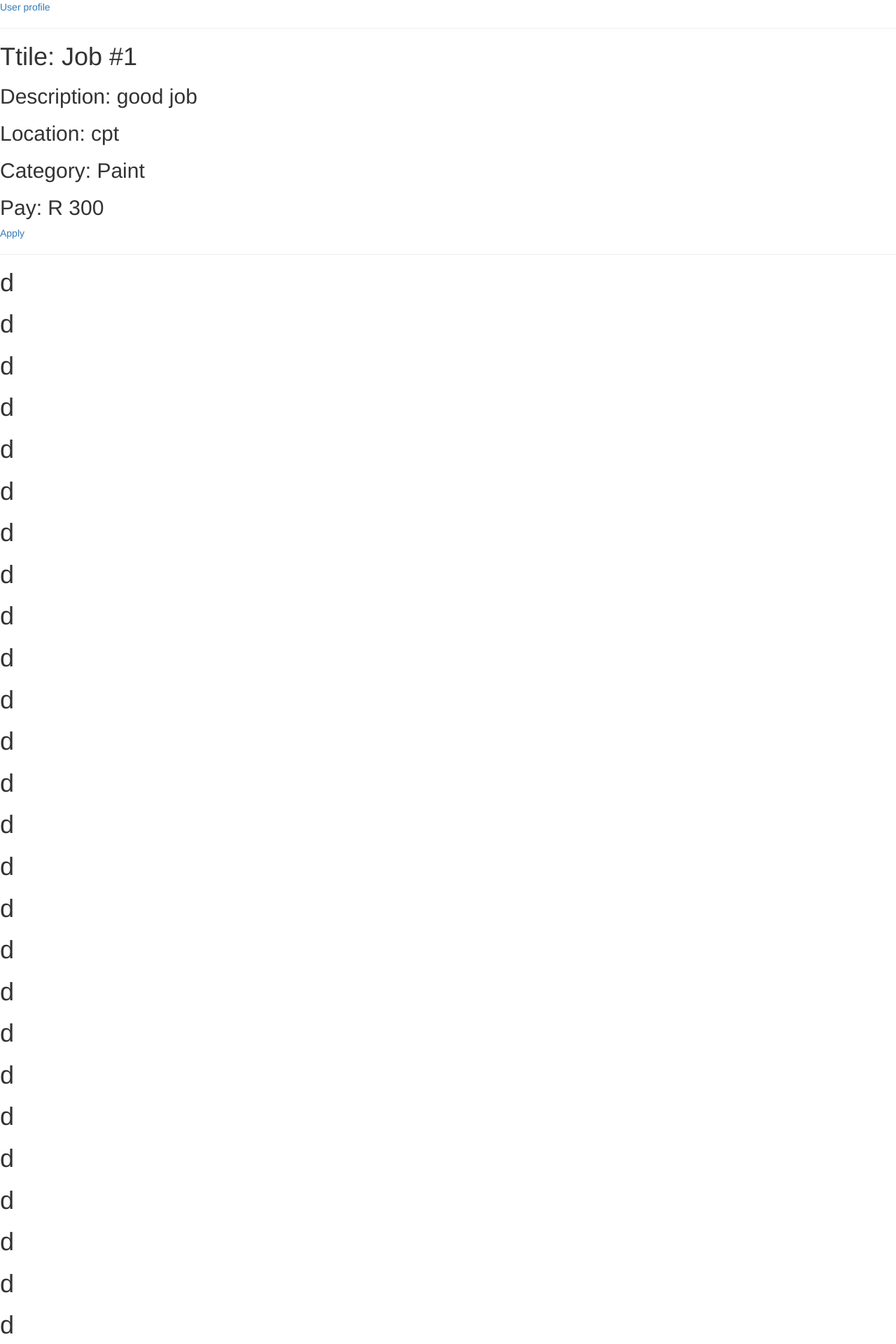
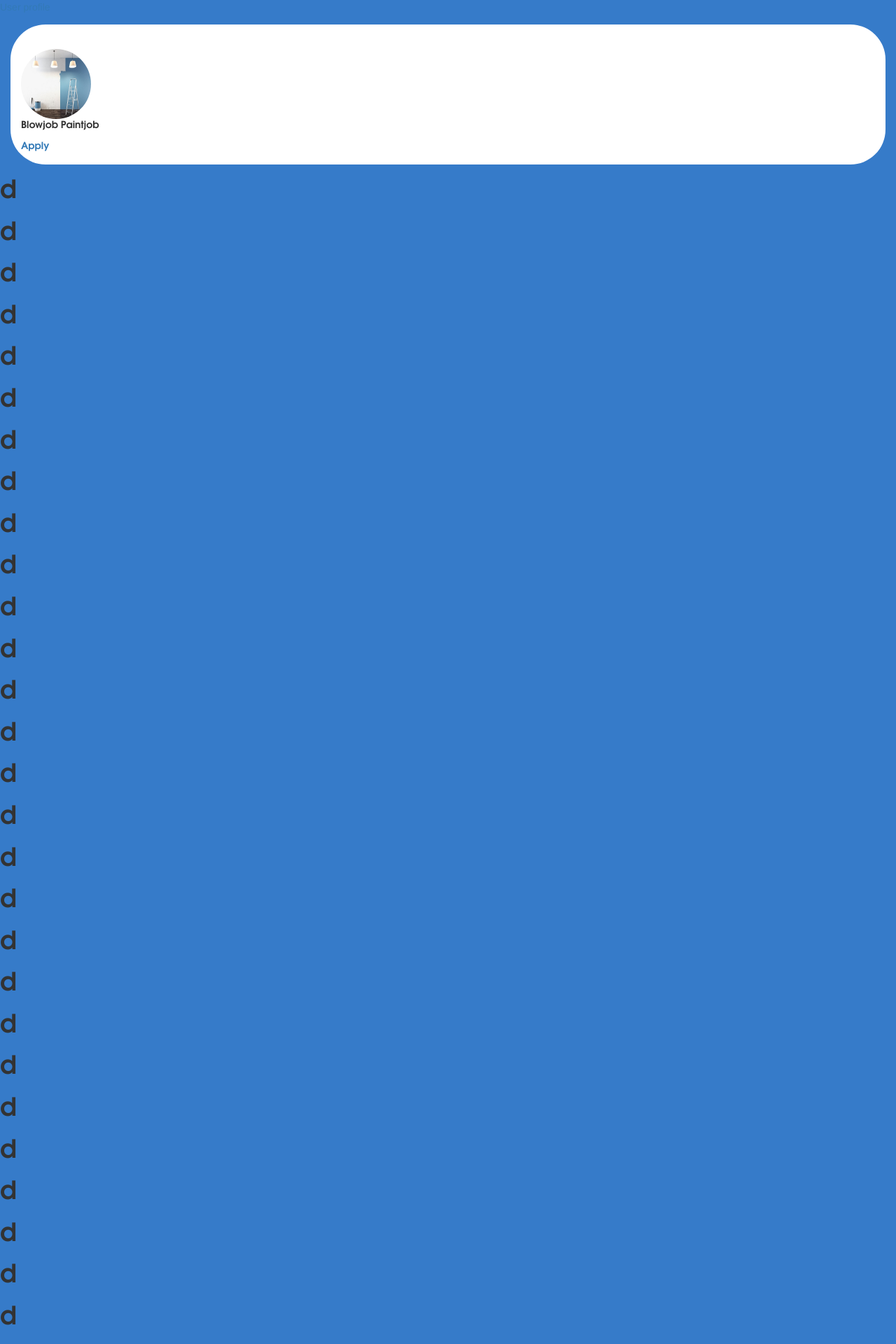
Before and after one commit to Outige/horizon12, a Flask app: page /jobs in a window 1280 px wide. Shown: the top 1920 px of the page at 70% size. Run offline with Flask 2, Linux system fonts and the light colour scheme; some libraries are stand-ins or nearby versions.

Commit message:
:construction: Some SEXY bullshit

```diff
--- /dev/null
+++ b/app/static/styles/jobs.css
@@ -0,0 +1,38 @@
+@font-face {
+    font-family: 'gothic';
+    src: url('../URWGothic-Demi.otf');
+
+  }
+
+body {
+    background-color: #367bc9;
+}
+
+
+
+h1 {
+    font-family: 'gothic', sans-serif;
+}
+
+.job-listing {
+    font-family: 'gothic', sans-serif;
+    background-color: white;
+    width: 400;
+    margin: 15px;
+    border-radius: 50px;
+    padding: 15px;
+}
+
+.job-title {
+    grid-row: ;
+}
+
+#pp {
+    display: block;
+    margin-left: auto;
+    margin-right: auto;
+    width: 100px;
+    height: 100px;
+    border-radius: 50%;
+    display: inline-block;
+}
--- a/app/templates/base.html
+++ b/app/templates/base.html
@@ -9,6 +9,7 @@
     <link rel="stylesheet" href="https://maxcdn.bootstrapcdn.com/bootstrap/3.3.7/css/bootstrap.min.css" integrity="sha384-BVYiiSIFeK1dGmJRAkycuHAHRg32OmUcww7on3RYdg4Va+PmSTsz/K68vbdEjh4u" crossorigin="anonymous">
     <!-- Optional theme -->
     <link rel="stylesheet" href="https://maxcdn.bootstrapcdn.com/bootstrap/3.3.7/css/bootstrap-theme.min.css" integrity="sha384-rHyoN1iRsVXV4nD0JutlnGaslCJuC7uwjduW9SVrLvRYooPp2bWYgmgJQIXwl/Sp" crossorigin="anonymous">
+    <link rel="stylesheet" type="text/css" href="{{ url_for('static',filename='styles/jobs.css') }}">
 
     <!-- custom css -->
     {% block head %}{% endblock %}
--- a/app/templates/jobs.html
+++ b/app/templates/jobs.html
@@ -8,21 +8,19 @@
     <!-- ! This 3 is also jinja2 kakak -->
 <a href="/employee/3">User profile</a>
 <br>
-<div>
+<div class="job-listing">
     <!-- ! So this is gonna be jinja2 teritory -->
     <!-- ! the 2 here: we will be looping through some job object -->
     <!-- ! and we get job.id instead of 2 -->
-    <hr>
+    <br>
+    <div class="job-title">
+        <img id="pp" src="../static/interior-wall-paint-job.jpg">
+        <p>Blowjob Paintjob</p>
+    </div>
+    <a href="/jobs/apply/2/2">Apply</a>
 
-    <h1>Ttile: Job #1</h1>
-    <h2>Description: good job</h2>
-    <h2>Location: cpt</h2>
-    <h2>Category: Paint</h2>
-    <h2>Pay: R 300</h2>
-    <a href="/jobs/apply/2/2">Apply</a>
-    <br>
 
-    <hr>
+
 </div>
 <h1>d</h1>
 <h1>d</h1>
```
Also changed, not shown: app/static/URWGothic-Book.otf (added), app/static/URWGothic-BookOblique.otf (added), app/static/URWGothic-Demi.otf (added), app/static/URWGothic-DemiOblique.otf (added), app/static/interior-wall-paint-job.jpg (added), app/static/styles/login.css (added).
